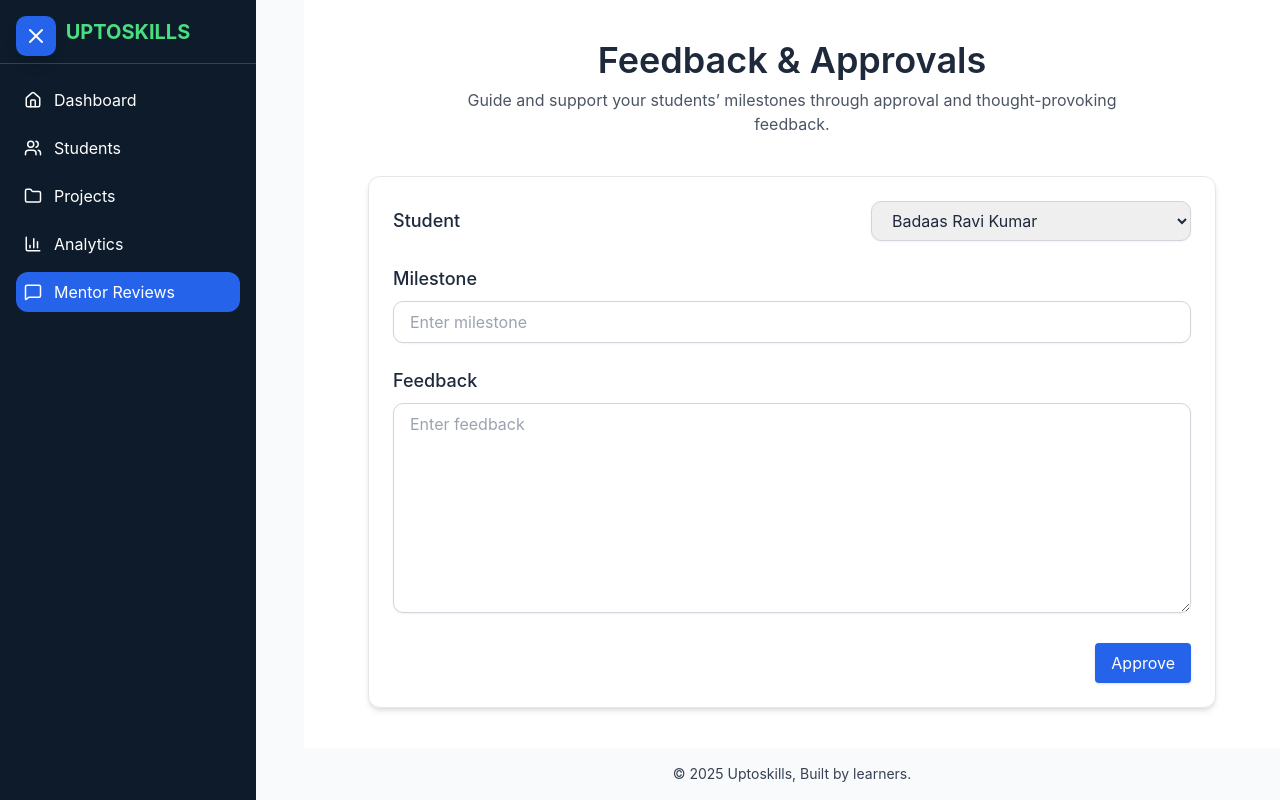
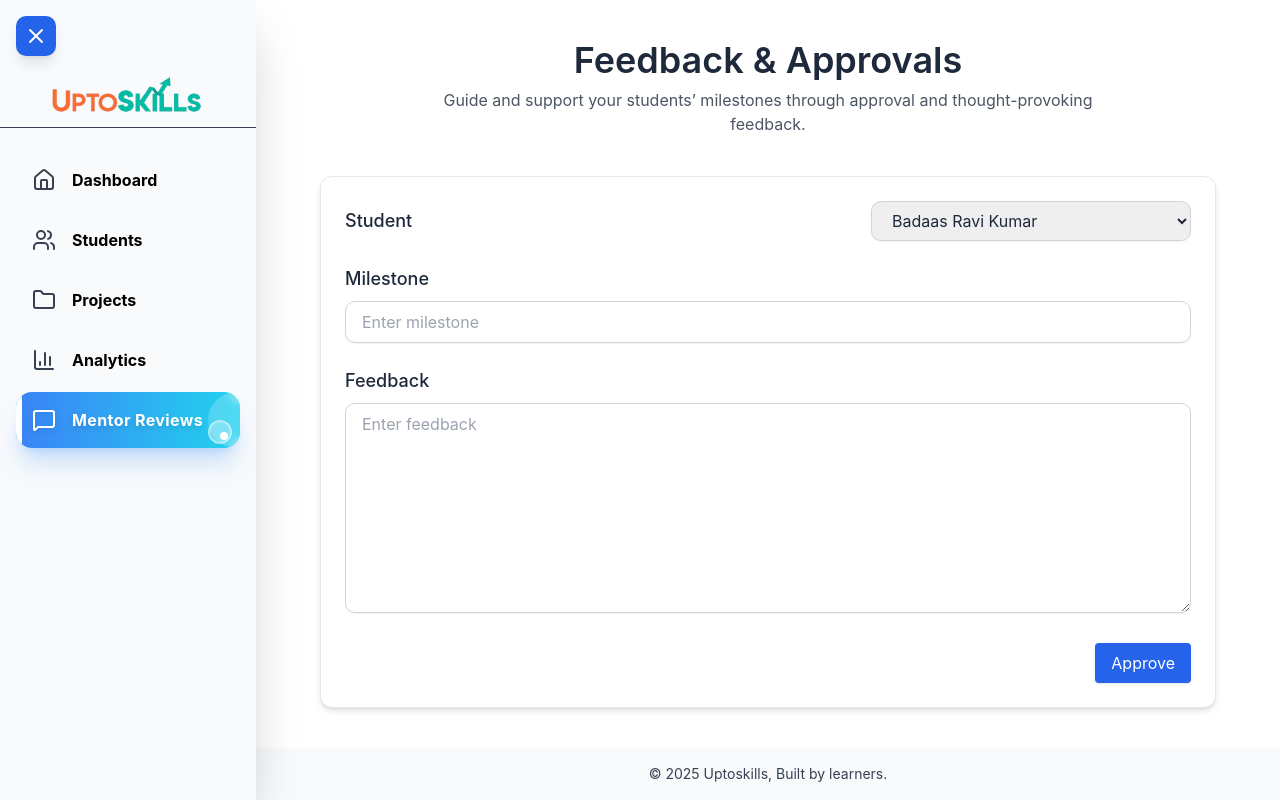
Before and after one commit to yamiSukehiro2907/Uptoskills-Website, a React (Create React App) app: page /mentor-dashboard/feedback in a window 1280 px wide. Built offline with nearby package versions, Linux system fonts and the light colour scheme.

Commit message:
match the navbar of mentor to admin

```diff
--- a/src/components/MentorDashboard/components/MentorDashboardLayout.jsx
+++ b/src/components/MentorDashboard/components/MentorDashboardLayout.jsx
@@ -1,17 +1,19 @@
 // src/components/MentorDashboard/MentorDashboardLayout.jsx
-import React from "react";
-import Navbar from "./Navbar";
+import React, { useState } from "react";
 import Footer from "./Footer";
 import { Outlet } from "react-router-dom";
+import Navbar from "./Navbar";
 
 const MentorDashboardLayout = () => {
+const [sidebarOpen, setSidebarOpen] = useState(true);
+
   return (
     <div className="flex min-h-screen">
       {/* Sidebar/Navbar */}
       <Navbar />
 
       {/* Content Area */}
-      <div className="flex flex-col flex-1">
+      <div className={`flex flex-col flex-1 transition-all duration-300 ${sidebarOpen ? "ml-64" : "ml-0"}`}>
         <main className="flex-1 py-12 px-8 text-center bg-gray-50 text-gray-900 font-sans">
           {/* This is where child pages will render */}
           <Outlet />
--- a/src/components/MentorDashboard/components/Navbar.jsx
+++ b/src/components/MentorDashboard/components/Navbar.jsx
@@ -1,6 +1,10 @@
-// src/components/Navbar.js
-import React, { useState } from "react";
-import { NavLink } from "react-router-dom";
+// Navbar.jsx - This should only contain the sidebar component
+import React, { useState, useEffect } from "react";
+import { motion, AnimatePresence } from "framer-motion";
+import { useNavigate, useLocation } from "react-router-dom";
+import logo from "./logo.png";
+
+
 import {
   Menu,
   X,
@@ -11,14 +15,7 @@ import {
   MessageSquare,
 } from "lucide-react";
 
-const Navbar = ({ children }) => {
-  const [isOpen, setIsOpen] = useState(true);
-
-  const toggleSidebar = () => {
-    setIsOpen(!isOpen);
-  };
-
-const menuItems = [
+  const sidebarItems = [
     { name: "Dashboard", icon: <Home size={18} />, path: "/mentor-dashboard" },
     { name: "Students", icon: <Users size={18} />, path: "/mentor-dashboard/multi-student" },
     { name: "Projects", icon: <Folder size={18} />, path: "/mentor-dashboard/open-source-contributions" },
@@ -26,53 +23,239 @@ const menuItems = [
     { name: "Mentor Reviews", icon: <MessageSquare size={18} />, path: "/mentor-dashboard/feedback" },
   ];
 
+// This component should be named Sidebar, not Navbar
+const Navbar = ({ children }) => {
+  const navigate = useNavigate();
+  const location = useLocation();
+  const [activeItem, setActiveItem] = useState("Dashboard");
+  const [isDesktop, setIsDesktop] = useState(false);
+  const [isOpen, setIsOpen] = useState(true);
+
+  useEffect(() => {
+    const currentItem = sidebarItems.find(item => item.path === location.pathname);
+    if (currentItem) {
+      setActiveItem(currentItem.name);
+    }
+  }, [location.pathname]);
+
+  useEffect(() => {
+
+    const checkScreen = () => {
+      const desktop = window.innerWidth >= 1024;
+      setIsDesktop(desktop);
+      if (desktop) setIsOpen(true);
+    };
+
+    checkScreen();
+    window.addEventListener("resize", checkScreen);
+    return () => window.removeEventListener("resize", checkScreen);
+  }, [setIsOpen]);
+
+  const toggleSidebar = () => {
+    setIsOpen(!isOpen);
+  };
+
+
 
   return (
-    <div className="flex h-screen">
-      {/* Sidebar */}
-      <div
-        className={`bg-[#0D1B2A] text-white h-full transition-all duration-300 ${
-          isOpen ? "w-64" : "w-0"
-        } overflow-hidden`}
+    <>
+      {/* Background overlay for mobile */}
+      <AnimatePresence>
+        {!isDesktop && isOpen && (
+          <motion.div
+            key="overlay"
+            className="fixed inset-0 bg-black/50 z-40"
+            onClick={toggleSidebar}
+            initial={{ opacity: 0 }}
+            animate={{ opacity: 1 }}
+            exit={{ opacity: 0 }}
+            transition={{ duration: 0.3 }}
+          />
+        )}
+      </AnimatePresence>
+
+      {/* Sidebar Panel */}
+      <motion.aside
+        className="fixed top-0 left-0 h-full w-64 shadow-2xl z-40 overflow-hidden"
+        initial={{ x: -264 }}
+        animate={{ x: isOpen ? 0 : -264 }}
+        transition={{ duration: 0.3 }}
       >
+        {/* Close Button (Mobile only) */}
+        <AnimatePresence>
+          {isOpen && !isDesktop && (
+            <motion.button
+              key="close-btn"
+              className="absolute top-4 right-4 z-50 p-2 text-black hover:text-gray-700"
+              onClick={toggleSidebar}
+              aria-label="Close Sidebar"
+              initial={{ opacity: 0, y: -10 }}
+              animate={{ opacity: 1, y: 0 }}
+              exit={{ opacity: 0, y: -10 }}
+              transition={{ duration: 0.2 }}
+            >
+              <X size={24} />
+            </motion.button>
+          )}
+        </AnimatePresence>
+
+        <div className="flex flex-col h-full pt-16">
           {/* Logo */}
-        <div className="flex items-center justify-center h-16 border-b border-gray-700">
-          <h1 className="text-xl font-bold text-green-400">UPTOSKILLS</h1>
+<div className="flex items-center justify-center h-16 border-b border-gray-700 px-4">
+  <img
+    src={logo}
+    alt="UPTOSKILLS Logo"
+    className="h-10 object-contain"
+  />
 </div>
 
-        {/* Menu Items */}
-        <nav className="mt-4 flex flex-col space-y-2 px-4">
-          {menuItems.map((item) => (
-            <NavLink
+          {/* Navigation Items */}
+          <nav className="flex-1 pt-6 px-4">
+            <div className="space-y-1">
+              {sidebarItems.map((item, index) => (
+                <motion.button
                   key={item.name}
-              to={item.path}
-              end={item.path === "/mentor-dashboard"}
-              className={({ isActive }) =>
-                `flex items-center gap-3 p-2 rounded-lg transition ${
-                  isActive ? "bg-blue-600" : "hover:bg-blue-600"
-                }`
+
+                  className={`
+                    sidebar-item w-full flex items-center gap-4 p-4 rounded-2xl
+                    transition-all duration-200 ease-out relative overflow-hidden
+                    group cursor-pointer select-none
+                    ${activeItem === item.name
+                      ? "bg-gradient-to-r from-blue-500 to-cyan-400 text-white shadow-xl shadow-blue-400/30"
+                      : "hover:bg-gradient-to-r hover:from-gray-50/10 hover:to-gray-100/10 text-gray-300 hover:text-700"
                     }
+                  `}
+                  onClick={() => {
+                    setActiveItem(item.name);
+                    navigate(item.path);
+                    if (!isDesktop) setIsOpen(false);
+                  }}
+                  initial={{ opacity: 0, x: -20 }}
+                  animate={{ opacity: 1, x: 0 }}
+                  transition={{
+                    delay: index * 0.03,
+                    duration: 0.3,
+                    ease: "easeOut",
+                  }}
+                  whileHover={{
+                    x: 8,
+                    scale: 1.03,
+                    transition: { duration: 0.15, ease: "easeOut" },
+                  }}
+                  whileTap={{
+                    scale: 0.97,
+                    transition: { duration: 0.1, ease: "easeInOut" },
+                  }}
                 >
-              {item.icon} {item.name}
-            </NavLink>
+                  {/* Icon */}
+                  <motion.div className="relative z-10 flex items-center justify-center">
+                    {React.cloneElement(item.icon, {
+                      className: `w-6 h-6 transition-all duration-200 ${activeItem === item.name
+                        ? "text-white drop-shadow-md"
+                        : "text-gray-700 group-hover:text-primary"
+                        }`,
+                    })}
+                  </motion.div>
+
+
+                  {/* Active indicator – left side */}
+                  {activeItem === item.name && (
+                    <motion.div
+                      className="absolute left-0 top-0 bottom-0 w-1.5 bg-white rounded-r-full"
+                      layoutId="activeIndicator"
+                      transition={{
+                        type: "spring",
+                        stiffness: 400,
+                        damping: 30,
+                        duration: 0.2,
+                      }}
+                    />
+                  )}
+
+                  {/* Right-side rounded end coverage for active item */}
+                  {activeItem === item.name && (
+                    <motion.div
+                      className="absolute right-0 top-0 bottom-0 w-8 bg-white/20 rounded-l-full backdrop-blur-sm"
+                      initial={{ opacity: 0, scale: 0.8 }}
+                      animate={{ opacity: 1, scale: 1 }}
+                      transition={{
+                        type: "spring",
+                        stiffness: 300,
+                        damping: 25,
+                        duration: 0.3,
+                      }}
+                    />
+                  )}
+
+                  {/* Bold white rounded shape at the end */}
+                  {activeItem === item.name && (
+                    <motion.div
+                      className="absolute right-2 top-1/2 transform -translate-y-1/2 w-6 h-6 bg-white/30 rounded-full border-2 border-white/40 backdrop-blur-md"
+                      initial={{ opacity: 0, x: 10, scale: 0 }}
+                      animate={{ opacity: 1, x: 0, scale: 1 }}
+                      transition={{
+                        type: "spring",
+                        stiffness: 400,
+                        damping: 20,
+                        delay: 0.1,
+                        duration: 0.4,
+                      }}
+                    >
+                      {/* Inner dot for extra emphasis */}
+                      <motion.div
+                        className="absolute top-1/2 left-1/2 transform -translate-x-1/2 -translate-y-1/2 w-2 h-2 bg-white rounded-full"
+                        initial={{ scale: 0 }}
+                        animate={{ scale: 1 }}
+                        transition={{
+                          delay: 0.2,
+                          type: "spring",
+                          stiffness: 600,
+                          damping: 15,
+                        }}
+                      />
+                    </motion.div>
+                  )}
+
+                  {/* Text */}
+                  <motion.span
+                    className={`
+                      font-bold relative z-10 transition-all duration-200
+                      ${activeItem === item.name
+                        ? "text-white drop-shadow-md tracking-wide"
+                        : "text-black group-hover:text-gray-900"
+                      }
+                    `}
+                    whileHover={{
+                      x: 3,
+                      transition: { duration: 0.15 },
+                    }}
+                  >
+                    {item.name}
+                  </motion.span>
+                </motion.button>
               ))}
+            </div>
           </nav>
+
         </div>
+      </motion.aside>
 
-      {/* Main Content */}
-      <div className="flex-1 transition-all duration-300">
-        <div className="p-6">{children}</div>
+      <div
+        className={`transition-all duration-300 ${isOpen && isDesktop ? "ml-64" : "ml-0"
+          }`}
+      >
+        {children}
       </div>
-
-      {/* 🔥 Toggle Button */}
+      {/* Toggle Button */}
       <button
         className="fixed top-4 left-4 z-50 p-2 rounded-md bg-blue-600 text-white shadow-lg"
         onClick={toggleSidebar}
       >
         {isOpen ? <X size={24} /> : <Menu size={24} />}
       </button>
-    </div>
+    </>
   );
 };
 
+
 export default Navbar;
```
Lines whose indentation alone changed are shown as unchanged.
